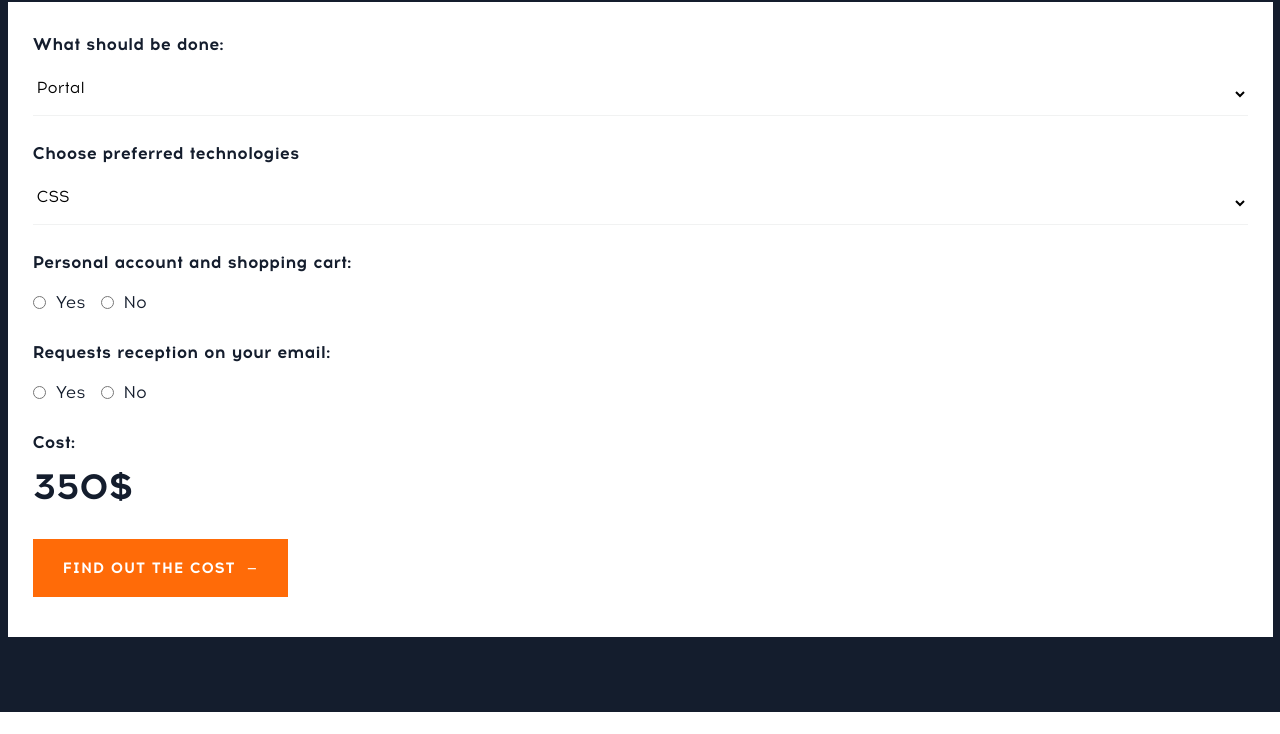
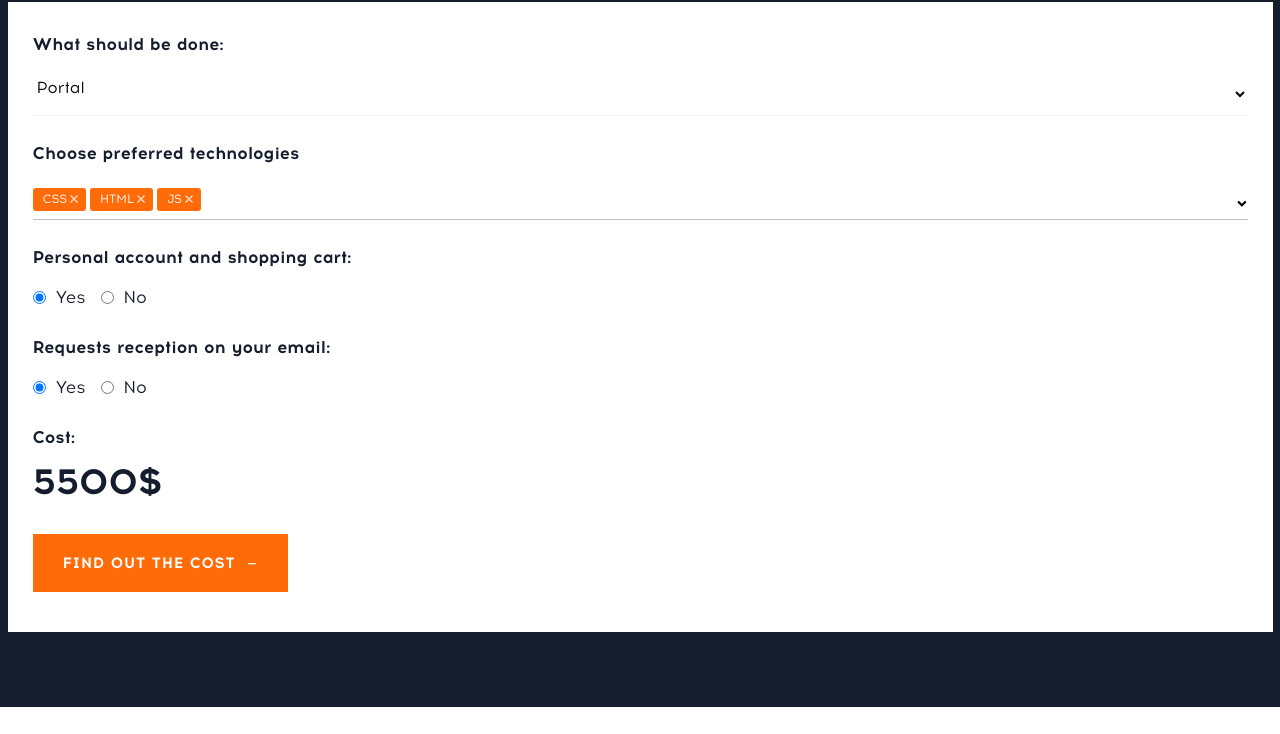
Before and after one commit to Juliablonde/my-resume_js, a plain HTML site: page index.html in a window 1280 px wide. Shown: the part 6781-7515 px from the top of the page. Drawn offline with Linux system fonts and the light colour scheme; files whose address does not match are found by name.

Commit message:
add-front-page-calculator.js

```diff
--- a/css/style.css
+++ b/css/style.css
@@ -703,3 +703,49 @@
 .footer-container-icons a:visited {
   color: var(--c-dark);
 }
+
+
+/* MULTI SELECT */
+
+
+.calculator-form-input .tech-input-container .choices__item {
+  background: var(--c-accent);
+  border: none;
+  border-radius: 3px;
+  position: relative;
+}
+
+.calculator-form-input .tech-input-container:after {
+  content: "\f107";
+  height: 0;
+  width: 0;
+  position: absolute;
+  right: 10px;
+  top: 45%;
+  margin-top: -2.5px;
+  cursor: pointer;
+  font-family: "Font Awesome 5 Free";
+  font-weight: 900;
+}
+
+.calculator-form-input .tech-input-container  {
+  background: transparent;
+  border-radius: 0;
+  border: none;
+  border-bottom: 1px solid var(--c-grey);
+  padding-left: 0;
+  display: flex;
+  align-items: center;
+  min-height: 35px;
+  box-sizing: border-box;
+}
+
+.calculator-form-input .choices__input {
+  display: none;
+}
+
+.calculator-form-input .choices__item .choices__button {
+  border-left: none;
+  margin: 0;
+  padding-left: 8px;
+}
--- a/index.html
+++ b/index.html
@@ -7,6 +7,7 @@
 
     <link rel="stylesheet" href="css/normalize.min.css">
     <link rel="stylesheet" href="css/font-awesome.min.css">
+    <link rel="stylesheet" href="css/choices.min.css">
     <link rel="stylesheet" href="css/style.css">
 
 </head>
@@ -332,24 +333,24 @@
                     <label for="calculator-form-website-type" class="calculator-form-title">What should be done:
                     </label>
                     <select name="website-type" id="calculator-form-website-type" class="calculator-form-select">
-                        <option value="landign-page">Landing page</option>
-                        <option value="website">Website</option>
-                        <option value="cms">CMS</option>
-                        <option value="portal" selected>Portal</option>
-                        <option value="e-shop">E-shop</option>
+                        <option value="landign-page:600">Landing page</option>
+                        <option value="website:1000">Website</option>
+                        <option value="cms:2000">CMS</option>
+                        <option value="portal:3000" selected>Portal</option>
+                        <option value="e-shop:2000">E-shop</option>
                     </select>
                 </div>
 
                 <div class="calculator-form-input">
                     <label for="calculator-form-technologies" class="calculator-form-title">Choose preferred technologies
                     </label>
-                    <select name="technologies" id="calculator-form-technologies" class="calculator-form-select">
-                        <option value="css">CSS</option>
-                        <option value="html">HTML</option>
-                        <option value="js">JS</option>
-                        <option value="react">React</option>
-                        <option value="angular">Angular</option>
-                        <option value="php">PHP</option>
+                    <select name="technologies" id="calculator-form-technologies" class="calculator-form-select" multiple>
+                        <option selected value="css:500">CSS</option>
+                        <option selected value="html:500">HTML</option>
+                        <option selected value="js:700">JS</option>
+                        <option value="react:1000">React</option>
+                        <option value="angular:1000">Angular</option>
+                        <option value="php:2000">PHP</option>
                     </select>
                 </div>
 
@@ -357,13 +358,13 @@
                     <label for="" class="calculator-form-title">Personal account and shopping cart:
                     </label>
 
-                    <div class="calculator-form-input-radio-container">
+                    <div class="calculator-form-input-radio-container" id="calculator-form-input-cart">
 
-                        <input type="radio" class="calculator-form-input-field" id="calculator-form-input-cart-yes" name="cart-yes">
+                        <input checked type="radio" class="calculator-form-input-field" id="calculator-form-input-cart-yes" name="cart" value="yes">
                         <label for="calculator-form-input-cart-yes" class="calculator-form-input-label">Yes
                         </label>
 
-                        <input type="radio" class="calculator-form-input-field" id="calculator-form-input-cart-no" name="cart-no">
+                        <input type="radio" class="calculator-form-input-field" id="calculator-form-input-cart-no" name="cart" value="no">
                         <label for="calculator-form-input-cart-no" class="calculator-form-input-label">No
                         </label>
                     </div>
@@ -373,13 +374,13 @@
                 <div class="calculator-form-input">
                     <label for="" class="calculator-form-title">Requests reception on your email:
                     </label>
-                    <div class="calculator-form-input-radio-container">
+                    <div class="calculator-form-input-radio-container" id="calculator-form-input-reception">
 
-                        <input type="radio" class="calculator-form-input-field" id="calculator-form-input-reception-yes" name="reception-yes">
+                        <input checked type="radio" class="calculator-form-input-field" id="calculator-form-input-reception-yes" name="reception" value="yes">
                         <label for="calculator-form-input-reception-yes" class="calculator-form-input-label">Yes
                         </label>
 
-                        <input type="radio" class="calculator-form-input-field" id="calculator-form-input-reception-no" name="reception-no">
+                        <input type="radio" class="calculator-form-input-field" id="calculator-form-input-reception-no" name="reception" value="no">
                         <label for="calculator-form-input-reception-no" class="calculator-form-input-label">No
                         </label>
                     </div>
@@ -431,10 +432,10 @@
         </div>
     </div>
 
+</div>
 
-
-
-</div>
+<script src="js/choices.min.js"></script>
+<script src="js/calculator.js"></script>
 
 </body>
 </html>
--- /dev/null
+++ b/js/calculator.js
@@ -0,0 +1,101 @@
+const technologiesSelect = document.querySelector('#calculator-form-technologies')
+
+const technologiesMultiSelect = new Choices(technologiesSelect, {
+    allowSearch: false,
+    silent: false,
+    renderChoiceLimit: -1,
+    maxItemCount: -1,
+    removeItems: true,
+    removeItemButton: true,
+    editItems: false,
+    duplicateItemsAllowed: false,
+    delimiter: ",",
+    paste: true,
+    searchEnabled: false,
+    searchChoices: true,
+    searchResultLimit: -1,
+    position: "auto",
+    resetScrollPosition: true,
+    shouldSort: true,
+    shouldSortItems: false,
+    placeholder: true,
+    noChoicesText: "No available options",
+    itemSelectText: "Click to select",
+    classNames: {
+      containerInner: "choices__inner tech-input-container",
+      input: "choices__input",
+    },
+});
+
+calculateSum();
+
+const calculatorForm = document.querySelector('.calculator-form');
+
+calculatorForm.addEventListener('submit', function(event) {
+    event.preventDefault();
+    calculateSum();
+})
+
+function calculateSum (){
+    // SELECTORS
+
+    const websiteTypeSelect = document.querySelector('#calculator-form-website-type');
+    const websiteCart = document.querySelector('#calculator-form-input-cart input:checked');
+    const websiteReception = document.querySelector('#calculator-form-input-reception input:checked');
+
+    //VALUES
+
+    const websiteTypeValue = extractPriceFromValue(websiteTypeSelect.value);
+    const technologiesValue = getTechnologiesSum(technologiesMultiSelect.getValue());
+    const websiteCartValue = convertCartOptionToPrice(websiteCart.value);
+    const websiteReceptionValue = convertReceptionOptionToPrice(websiteReception.value);
+
+    console.log(websiteTypeValue);
+    console.log(technologiesValue);
+    console.log(websiteCartValue);
+    console.log(websiteReceptionValue);
+
+    const totalSum = websiteTypeValue + technologiesValue + websiteCartValue + websiteReceptionValue;
+    renderSum (totalSum)
+}
+
+function renderSum (sum) {
+    const costElement = document.querySelector('.calculator-form-total-cost');
+    costElement.textContent = 'Calculating...';
+    setTimeout(function(){
+    costElement.textContent = sum + '$';
+    }, 2000);
+}
+
+function convertCartOptionToPrice (option) {
+    if (option === 'yes') {
+    return 300;
+    }
+    return 0;
+}
+
+function convertReceptionOptionToPrice (option) {
+    if (option === 'yes') {
+    return 500;
+    }
+    return 0;
+}
+
+function getTechnologiesSum (technologiesArr) {
+    let totalSum = 0;
+
+    technologiesArr.forEach( function(tech) {
+        totalSum = totalSum + extractPriceFromValue(tech.value)
+    })
+    return totalSum;
+}
+
+function extractPriceFromValue(str) {
+    const price = str.match(/:\d+/);
+
+    if (price) {
+      return Number(price[0].slice(1)) || 0;
+    }
+
+    return 0;
+  }
```
Also changed, not shown: css/choices.min.css (added), js/choices.min.js (added).
